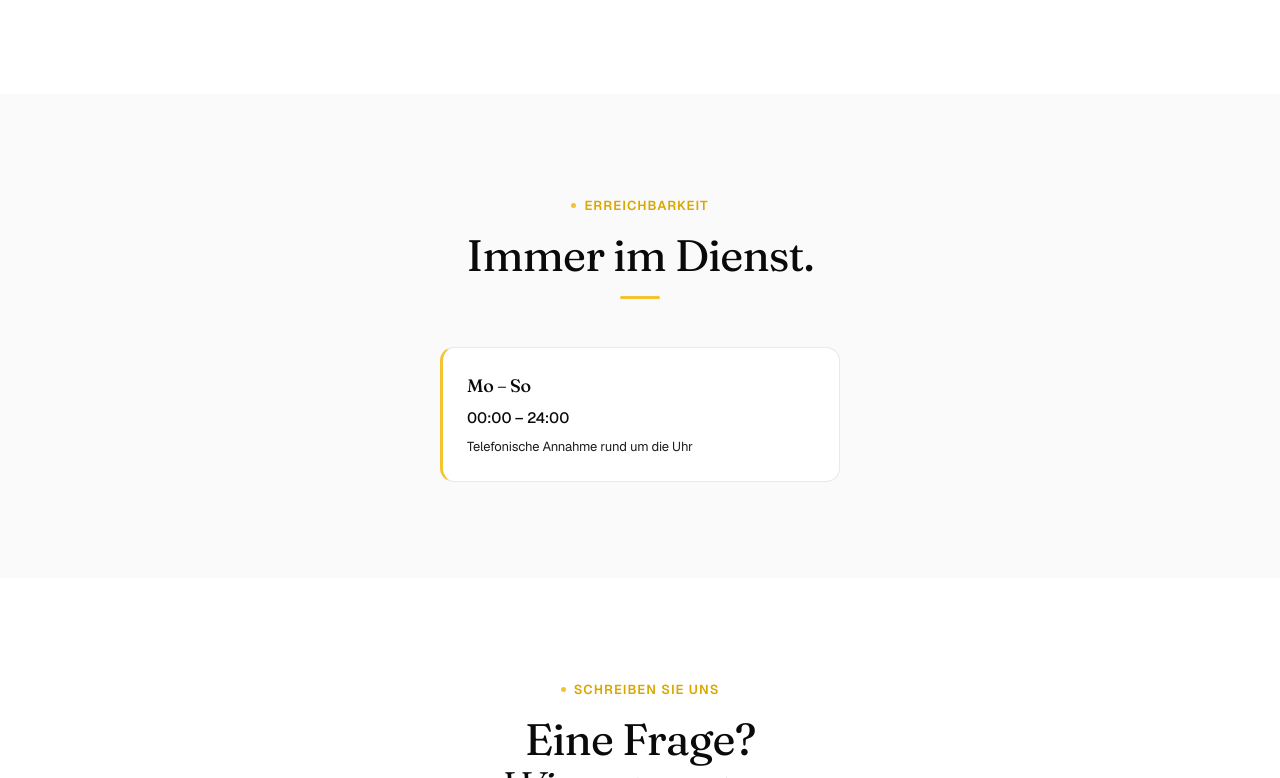
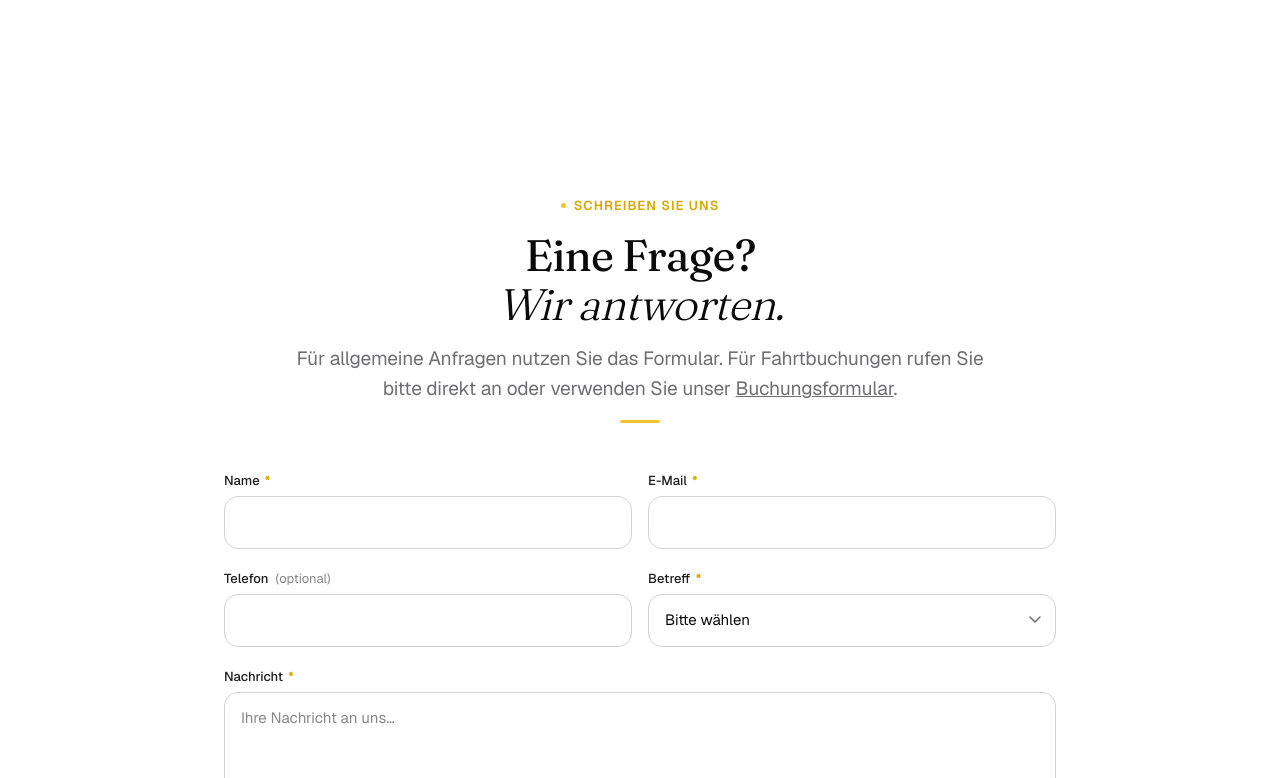
Before and after one commit to A1P0S/taxi_brannenburg, a website: page kontakt.html in a window 1280 px wide. Shown: the part 1390-2168 px from the top of the page. Drawn offline with nearby package versions, Linux system fonts and the light colour scheme.

Commit message:
Kontakt: Erreichbarkeit-Sektion entfernt

```diff
--- a/kontakt.html
+++ b/kontakt.html
@@ -137,24 +137,6 @@
     </div>
   </section>
 
-  <!-- ÖFFNUNGSZEITEN -->
-  <section class="section" style="background: var(--color-bg-alt);">
-    <div class="container container-narrow">
-      <div class="section-header">
-        <span class="eyebrow">Erreichbarkeit</span>
-        <h2 class="display-3">Immer im Dienst.</h2>
-      </div>
-
-      <div class="hours-grid">
-        <div class="hours-card">
-          <div class="hours-day">Mo – So</div>
-          <div class="hours-time">00:00 – 24:00</div>
-          <div class="hours-note">Telefonische Annahme rund um die Uhr</div>
-        </div>
-      </div>
-    </div>
-  </section>
-
   <!-- CONTACT FORM -->
   <section class="section">
     <div class="container container-narrow">
```
